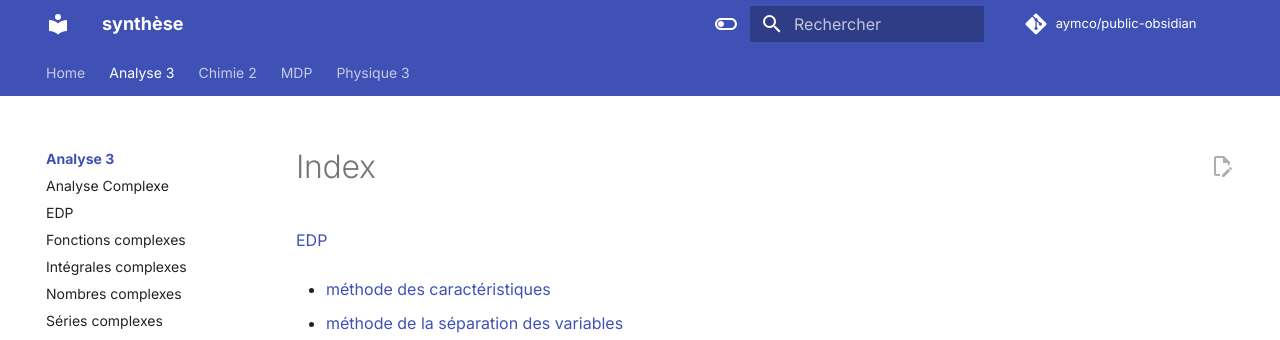
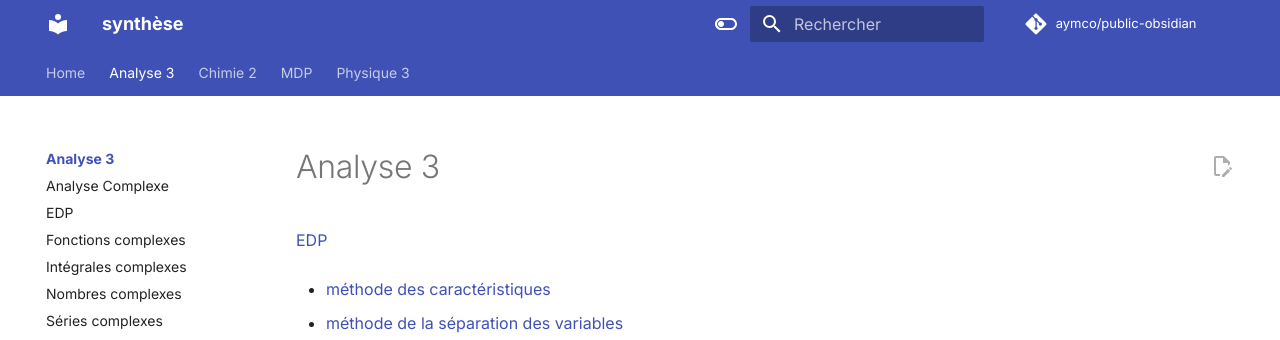
Before and after one commit to Aymco/public-obsidian, an MkDocs documentation site: the page built from docs/Analyse 3/index.md, in a window 1280 px wide. Shown: the top 340 px of the page. Built offline with MkDocs 1.6.1 and Material for MkDocs 9.7.7, drawn with Linux system fonts in a browser that asks for light colours; comment, search, counter and statistics services are not loaded.

Commit message:
PUSH NOTE : Analyse 3.md

```diff
--- a/docs/Analyse 3/index.md
+++ b/docs/Analyse 3/index.md
@@ -2,7 +2,8 @@
 share: "true"
 category: Analyse 3
 created: 2023-09-20
-updated: 2024-01-02
+updated: 2024-01-06
+title: Analyse 3
 ---
 
 [EDP](EDP.md)
```
